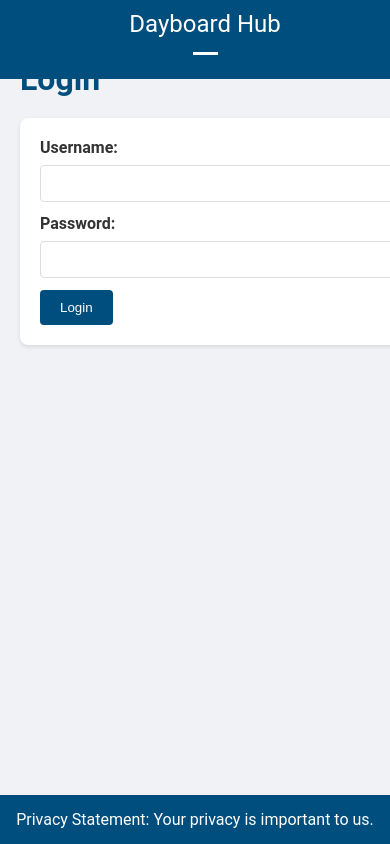
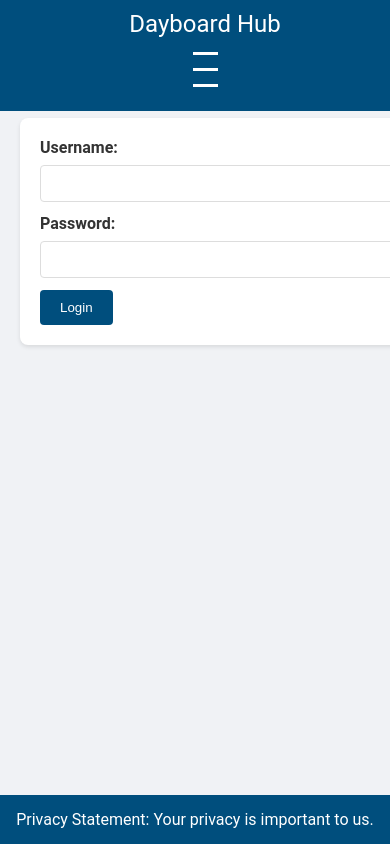
Before and after one commit to willnockology/dayboard_hub_new, a React (Create React App) app in the folder frontend/: page / in a window 390 px wide. Shown: the top 844 px of the page. Built offline with nearby package versions, Linux system fonts and the light colour scheme.

Commit message:
Updated navbar to be responsive with hamburger menu on smaller screens

```diff
--- a/frontend/package.json
+++ b/frontend/package.json
@@ -3,6 +3,9 @@
     "version": "0.1.0",
     "private": true,
     "dependencies": {
+        "@fortawesome/fontawesome-svg-core": "^6.5.2",
+        "@fortawesome/free-solid-svg-icons": "^6.5.2",
+        "@fortawesome/react-fontawesome": "^0.2.2",
         "@material-ui/core": "^4.12.3",
         "ajv": "^6.12.6",
         "ajv-keywords": "^3.5.2",
--- a/frontend/src/components/DashboardComponent.js
+++ b/frontend/src/components/DashboardComponent.js
@@ -4,6 +4,8 @@ import { useHistory } from 'react-router-dom';
 import './DashboardComponent.css';
 import data from './formData';
 import formMappings from '../data/formMappings';
+import { FontAwesomeIcon } from '@fortawesome/react-fontawesome';
+import { faTrashAlt } from '@fortawesome/free-solid-svg-icons';
 
 function DashboardComponent({ setToken }) {
   const [items, setItems] = useState([]);
@@ -573,7 +575,9 @@ function DashboardComponent({ setToken }) {
                 </td>
                 <td>{item.updatedAt ? formatDate(item.updatedAt) : 'N/A'}</td>
                 <td>
-                  <button onClick={() => handleDelete(item._id)}>Delete</button>
+                  <button onClick={() => handleDelete(item._id)}>
+                    <FontAwesomeIcon icon={faTrashAlt} />
+                  </button>
                 </td>
               </tr>
             );
--- a/frontend/src/components/NavbarComponent.css
+++ b/frontend/src/components/NavbarComponent.css
@@ -1,32 +1,99 @@
+/* General styles */
 .navbar {
   background-color: #004e7d;
   padding: 10px;
 }
 
-  .navbar ul {
+.navbar-container {
+  display: flex;
+  justify-content: space-between;
+  align-items: center;
+}
+
+.navbar-brand {
+  color: white;
+  font-size: 24px;
+}
+
+.navbar-menu {
+  display: flex;
   list-style-type: none;
   margin: 0;
   padding: 0;
-    display: flex;
-    justify-content: space-around;
+  gap: 20px;
 }
 
-  .navbar ul li {
+.navbar-menu ul {
+  display: flex;
+  gap: 20px;
+}
+
+.navbar-menu li {
   display: inline;
 }
 
-  .navbar ul li a, .navbar ul li button {
+.navbar-menu a, .navbar-menu button {
   color: white;
   text-decoration: none;
   padding: 10px 20px;
 }
 
-  .navbar ul li button {
+.navbar-menu button {
   background: none;
   border: none;
   cursor: pointer;
 }
 
-  .navbar ul li a:hover, .navbar ul li button:hover {
+.navbar-menu a:hover, .navbar-menu button:hover {
   background-color: #00334d;
 }
+
+/* Hamburger menu */
+.navbar-toggle {
+  display: none;
+  flex-direction: column;
+  cursor: pointer;
+  gap: 5px;
+}
+
+.navbar-toggle-icon {
+  width: 25px;
+  height: 3px;
+  background-color: white;
+}
+
+/* Media queries for responsiveness */
+@media (max-width: 768px) {
+  .navbar-menu {
+    display: none;
+    flex-direction: column;
+    width: 100%;
+    background-color: #004e7d;
+    position: absolute;
+    top: 60px;
+    left: 0;
+  }
+
+  .navbar-menu.is-active {
+    display: flex;
+  }
+
+  .navbar-toggle {
+    display: flex;
+  }
+
+  .navbar-menu ul {
+    flex-direction: column;
+    gap: 0;
+  }
+
+  .navbar-menu li {
+    text-align: center;
+    width: 100%;
+  }
+
+  .navbar-menu a, .navbar-menu button {
+    width: 100%;
+    padding: 15px 0;
+  }
+}
--- a/frontend/src/components/NavbarComponent.js
+++ b/frontend/src/components/NavbarComponent.js
@@ -25,6 +25,8 @@ const NavbarComponent = ({ setToken }) => {
       <div className="navbar-container">
         <div className="navbar-brand">Dayboard Hub</div>
         <button className="navbar-toggle" onClick={toggleMenu}>
+          <span className="navbar-toggle-icon"></span>
+          <span className="navbar-toggle-icon"></span>
           <span className="navbar-toggle-icon"></span>
         </button>
         <div className={`navbar-menu ${isOpen ? 'is-active' : ''}`}>
```
Also changed, not shown: 1 other file (tests, documents, lock files or other folders). Lines whose indentation alone changed are shown as unchanged.
